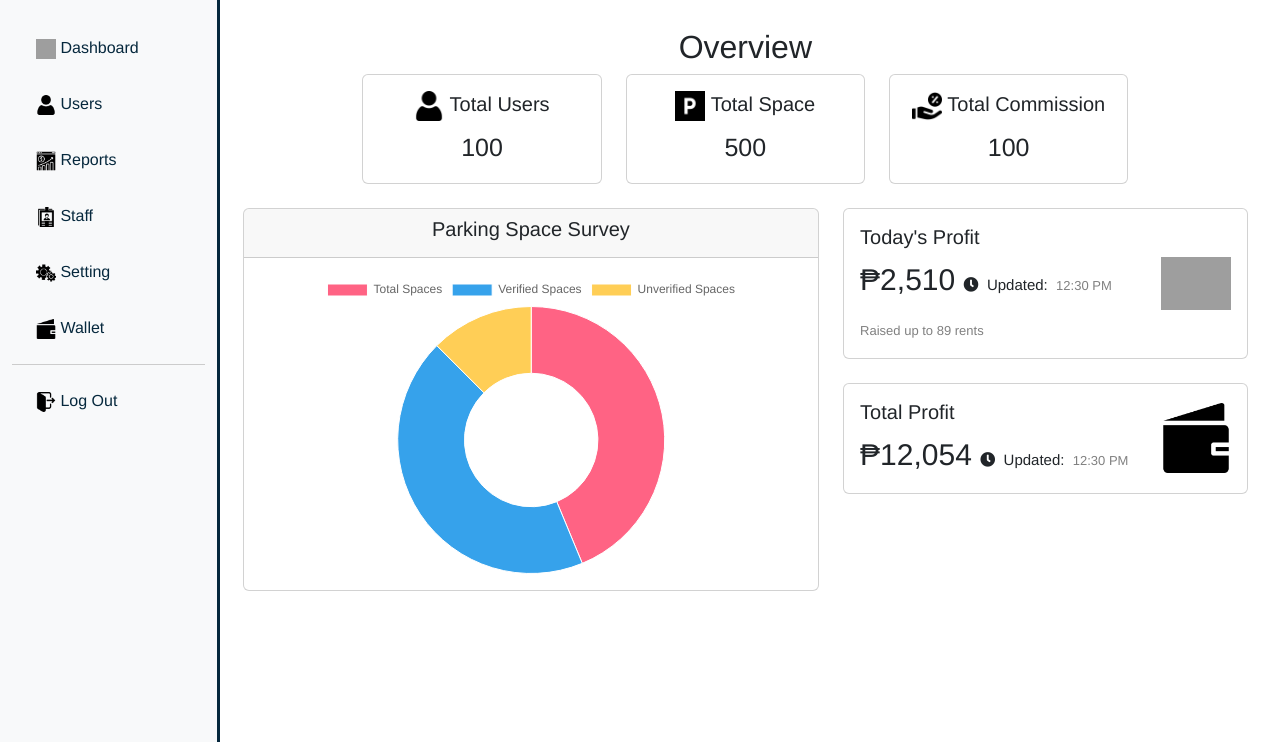
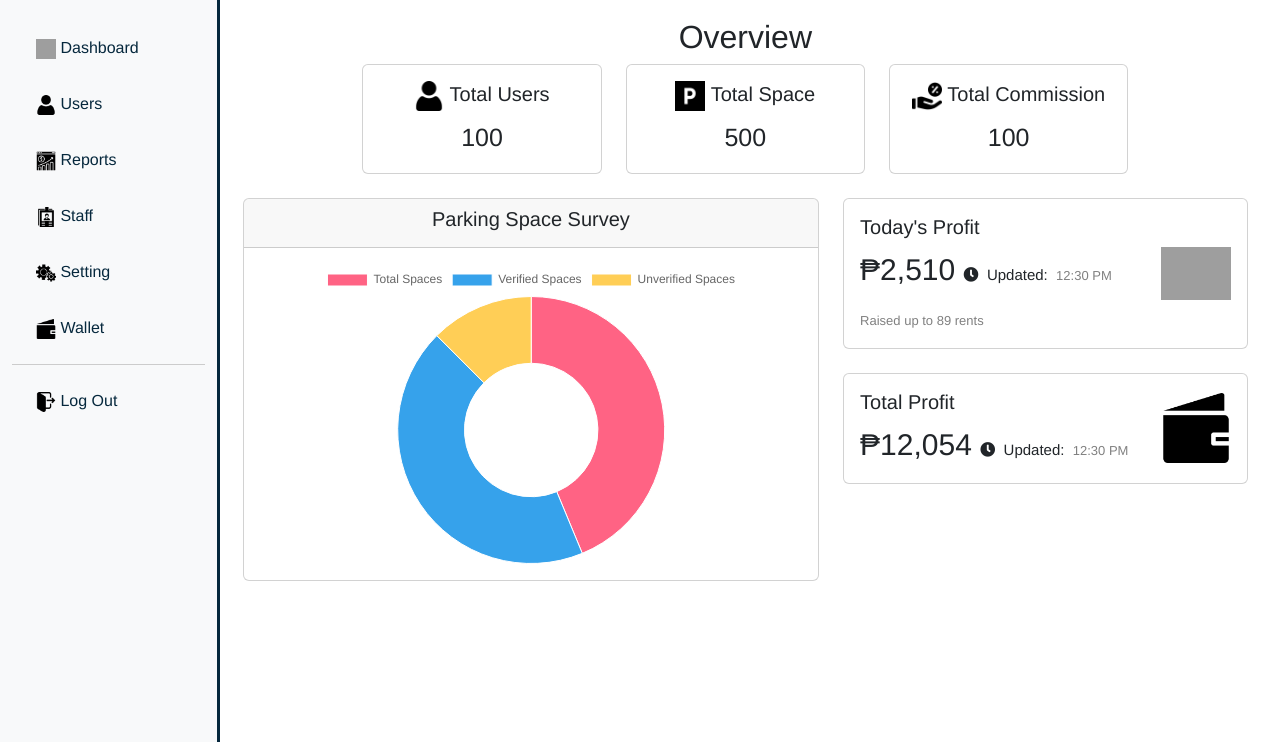
Before and after one commit to C0deinc/ParkIt, a PHP site: page / in a window 1280 px wide. Shown: the part 58-800 px from the top of the page. Run offline with PHP 8.4, Linux system fonts and the light colour scheme; grey boxes are pictures that could not be loaded.

Commit message:
Update index.php

```diff
--- a/admin/index.php
+++ b/admin/index.php
@@ -19,11 +19,6 @@
 
 <body>
     <!-- Navigation Bar -->
-    <nav class="navbar navbar-expand-lg navbar-dark fixed-top" style="background-color: #06283D;">
-        <a class="navbar-brand ms-4" href="#">
-            <img src="logo1.png" alt="logo" width="60" height="30">
-        </a>
-    </nav>
 
     <!-- Page Content -->
     <div class="container-fluid">
@@ -33,7 +28,7 @@
             require_once('./include/sidebar.php');
             ?>
             <!-- Main Content -->
-            <main class="col-md-9 ms-sm-auto col-lg-10 px-md-6" style="padding-top: 10px;">
+            <main class="col-md-9 ms-sm-auto col-lg-10 px-md-6">
                 <div class="d-flex justify-content-center align-items-center pt-3 text-center">
                     <h1 class="h2 mx-auto">Overview</h1>
                 </div>
@@ -114,7 +109,7 @@
 
                                         <!-- Right side: Image -->
                                         <div class="ml-5">
-                                            <img src="/admin/images/prof" alt="Image" class="img-fluid" width="70" height="70">
+                                            <img src="/admin/images/profit.png" alt="Image" class="img-fluid" width="70" height="70">
                                         </div>
                                     </div>
                                 </div>
```
